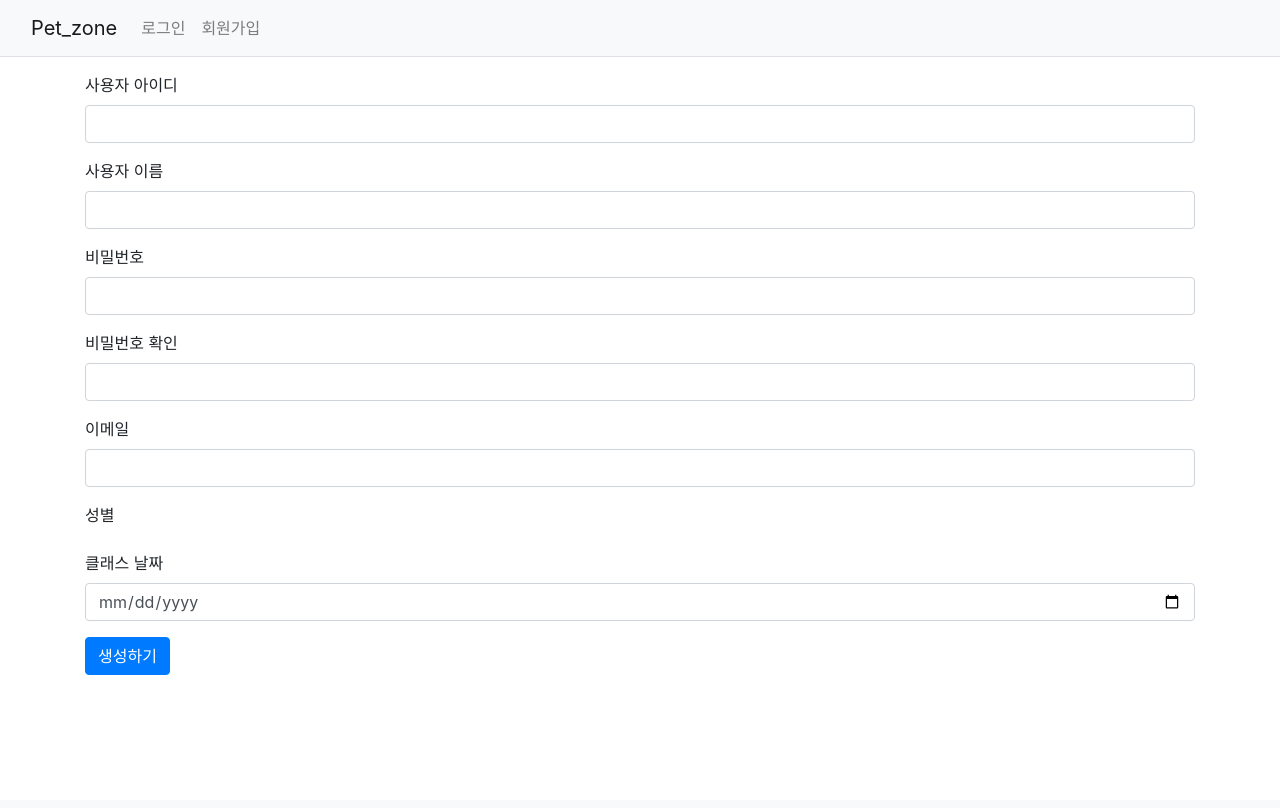
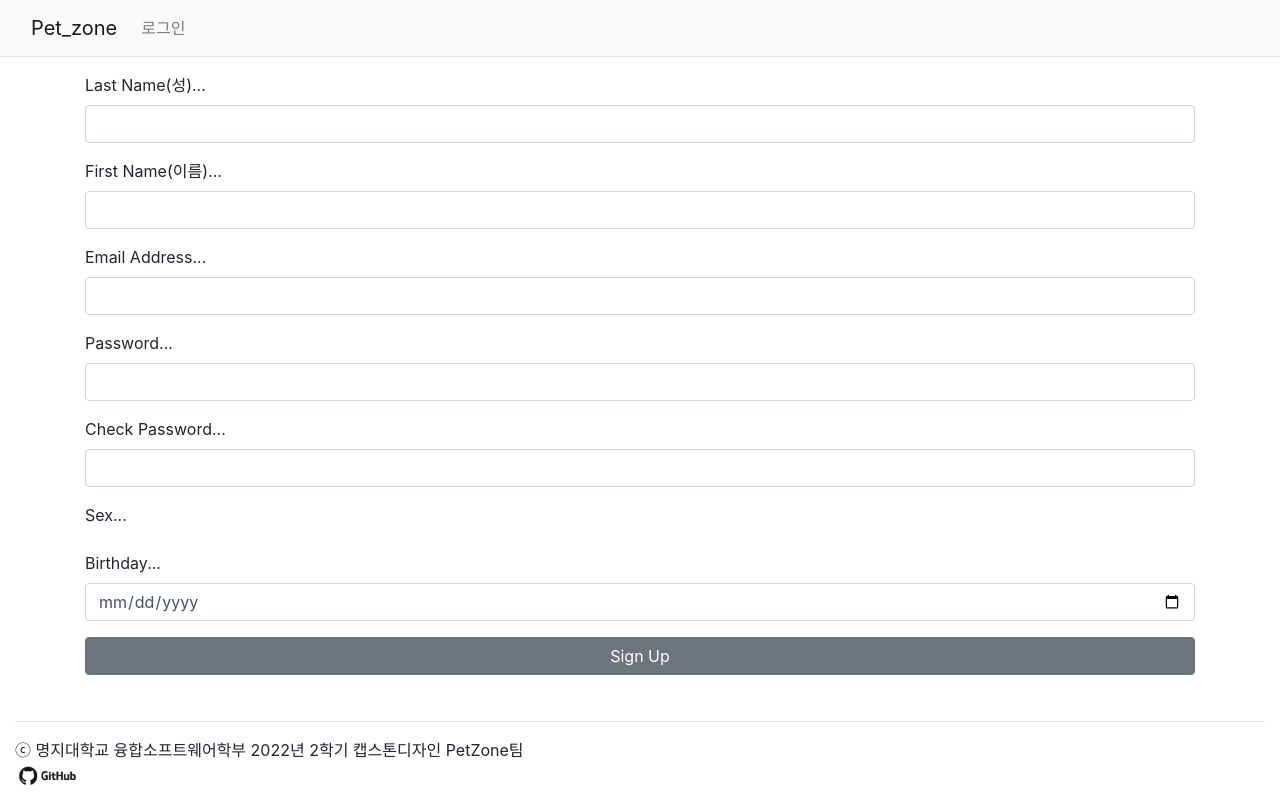
Before and after one commit to chi980/CD6018_2022, a Django app: template templates/user/signup.html in a window 1280 px wide. Before the commit the page ends 675 px from the top, so only its background shows below. Run offline with Django 4.2, Linux system fonts and the light colour scheme; the template is opened without the code that fills it, so the values that code supplies are empty; some libraries are stand-ins or nearby versions.

Commit message:
회원가입 프론트엔드 수정

```diff
--- a/templates/navbar.html
+++ b/templates/navbar.html
@@ -50,6 +50,11 @@
                                     <div class="text-center text-muted delimiter">or use a social network</div>
                                     <div class="p-2 login_api">
                                       <a href="https://kauth.kakao.com/oauth/authorize?client_id=8a651dea4402a80d5c424422715f8589&redirect_uri=http://127.0.0.1:8000/&response_type=code"><img src="{% static 'images/kakao_login_medium_narrow.png' %}"></a>
+                                  <!-- 회원가입 -->
+                                    </div>
+                                      <a class="nav-link" href="{% url 'user:signup' %}">회원가입</a>
+                                  <div>
+
                                   </div>
                                 </div>
                               </div>
@@ -68,74 +73,6 @@
                     <a href="{% url 'user:logout' %}">로그아웃</a>
                 </li>
                 {% endif %}
-                <li>
-                    {% if not user.is_authenticated %}
-                     <a class="nav-link" href="{% url 'user:signup' %}">회원가입</a>
-<!--                    <a class="nav-link" data-toggle="modal" data-target="#layerpop_r">회원가입</a>-->
-                    <div class="modal fade" id="layerpop_r" >
-                        <div class="modal-dialog">
-                            <div class="modal-content">
-                            <!-- header -->
-                            <div class="modal-header">
-                                <!-- 닫기(x) 버튼 -->
-                                <button type="button" class="close" data-dismiss="modal">×</button>
-                                <!-- header title -->
-                            </div>
-                            <!-- body -->
-                            <div class="modal-body">
-                                <div class="form-title text-center">
-                                  <!-- 회원가입 -->
-                                    <h2 style="margin-bottom: 20px">Sign Up</h2>
-                                  </div>
-                                  <div class="d-flex flex-column text-center">
-                                    <!-- 회원가입 폼 -->
-                                    <form>
-                                        {% csrf_token %}
-                                        {% include "form_errors.html" %}
-                                        <div class="form-group" method="post" action="{% url 'user:signup' %}">
-                                            <input type="text" class="form-control" name="first_name" id="name1"placeholder="Your Name...">
-                                        </div>
-                                        <div class="form-group">
-                                            <input type="text" class="form-control" name=""username id="nickname1"placeholder="Your Nickname...">
-                                        </div>
-                                        <div class="form-group">
-                                            <input type="email" class="form-control" name="email" id="email1"placeholder="Your email address...">
-                                        </div>
-                                      <div class="form-group">
-                                            <input type="password" minlength="8" maxlength="13" class="form-control" name="password1" id="password1" placeholder="Your password...">
-                                      </div>
-                                      <div class="form-group">
-                                            <input type="password" minlength="8" maxlength="13" class="form-control" name="password2" id="password2" placeholder="Your password...">
-                                      </div>
-                                      <div class="form-group">
-                                            <input type="date" class="form-control" id="birthday1" placeholder="Your birthday...">
-                                      </div>
-<!--                                      <div class="form-group">-->
-<!--                                        <input type='radio' name='gender' value='female'/>여성 &nbsp; &nbsp; &nbsp; -->
-<!--                                        <input type='radio' name='gender' value='male' />남성-->
-<!--                                     </div>-->
-                                      <div class="form-group">
-                                            {% for radio in form.gender %}
-                                                <label for="{{ radio.id_for_label }}">
-                                                    {{ radio.choice_label }}
-                                                    <span class="radio">{{ radio.tag }}</span>
-                                                </label>
-                                            {% endfor %}
-                                      </div>
-                                      <button type="submit" class="btn btn-block btn-round btn-secondary">Sign Up</button>
-                                    </form>
-                                </div>
-                              </div>
-                            <!-- Footer -->
-                            <div class="modal-footer">
-                               <!-- <button type="button" class="btn btn-default" data-dismiss="modal">닫기</button>-->
-                               <a>반려동물과 함께 하는 일상 지도<img style="width: 60px; height: 60px" src="{% static 'images/Petzone로고.png' %}"></a>
-                            </div>
-                            </div>
-                        </div>
-                        </div>
-                    {% endif %}
-                </li>
             </ul>
         </div>
     </div>
--- a/templates/user/signup.html
+++ b/templates/user/signup.html
@@ -1,51 +1,61 @@
 {% extends "base.html" %}
 {% block content %}
-<div class="container my-3">
+{% load static %}
+
+<div class="container my-3" style="padding-bottom: 30px;">
     <form method="post" action="{% url 'user:signup' %}">
         {% csrf_token %}
         {% include "form_errors.html" %}
         <div class="mb-3">
-            <label for="username">사용자 아이디</label>
+            <label for="username">Last Name(성)...</label>
             <input type="text" class="form-control" name="username" id="username"
                    value="{{ form.username.value|default_if_none:'' }}">
         </div>
         <div class="mb-3">
-            <label for="first_name">사용자 이름</label>
+            <label for="first_name">First Name(이름)...</label>
             <input type="text" class="form-control" name="first_name" id="first_name"
                    value="{{ form.first_name.value|default_if_none:'' }}">
         </div>
         <div class="mb-3">
-            <label for="password1">비밀번호</label>
+            <label for="email">Email Address...</label>
+            <input type="text" class="form-control" name="email" id="email"
+                   value="{{ form.email.value|default_if_none:'' }}">
+        </div>
+        <div class="mb-3">
+            <label for="password1">Password...</label>
             <input type="password" class="form-control" name="password1" id="password1"
                    value="{{ form.password1.value|default_if_none:'' }}">
         </div>
         <div class="mb-3">
-            <label for="password2">비밀번호 확인</label>
+            <label for="password2">Check Password...</label>
             <input type="password" class="form-control" name="password2" id="password2"
                    value="{{ form.password2.value|default_if_none:'' }}">
         </div>
         <div class="mb-3">
-            <label for="email">이메일</label>
-            <input type="text" class="form-control" name="email" id="email"
-                   value="{{ form.email.value|default_if_none:'' }}">
-        </div>
-        <div class="mb-3">
-            <label for="gender">성별</label>
+            <label for="gender">Sex...</label> <br>
 <!--            {{ form.gender }}-->
             {% for radio in form.gender %}
                 <label for="{{ radio.id_for_label }}">
                     {{ radio.choice_label }}
-                    <span class="radio">{{ radio.tag }}</span>
+                    <span class="radio">{{ radio.tag }}</span> &nbsp;&nbsp;&nbsp;
                 </label>
             {% endfor %}
 
         </div>
         <div class="mb-3">
-            <label for="birthday">클래스 날짜</label>
+            <label for="birthday">Birthday...</label>
             <input type="date" class="form-control" name="birthday" id="birthday" placeholder="연도,월,일" value="{{object.date|date:'Y-m-d'}}" required>
         </div>
 
-        <button type="submit" class="btn btn-primary">생성하기</button>
+        <button type="submit" class="btn btn-block btn-round btn-secondary">Sign Up</button>
     </form>
 </div>
+<footer>
+    <div class="container-fluid" style="bottom:0">
+        <hr>
+        <p>ⓒ 명지대학교 융합소프트웨어학부 2022년 2학기 캡스톤디자인 PetZone팀<br>
+            <a href="https://github.com/chi980/CD6018_2022"><img style="width: 65px; height: 30px" src="{% static 'images/깃허브.png' %}"></a>
+        </p>
+      </div>
+</footer>
 {% endblock %}
```
Also changed, not shown: static/images/깃허브.png (added).
